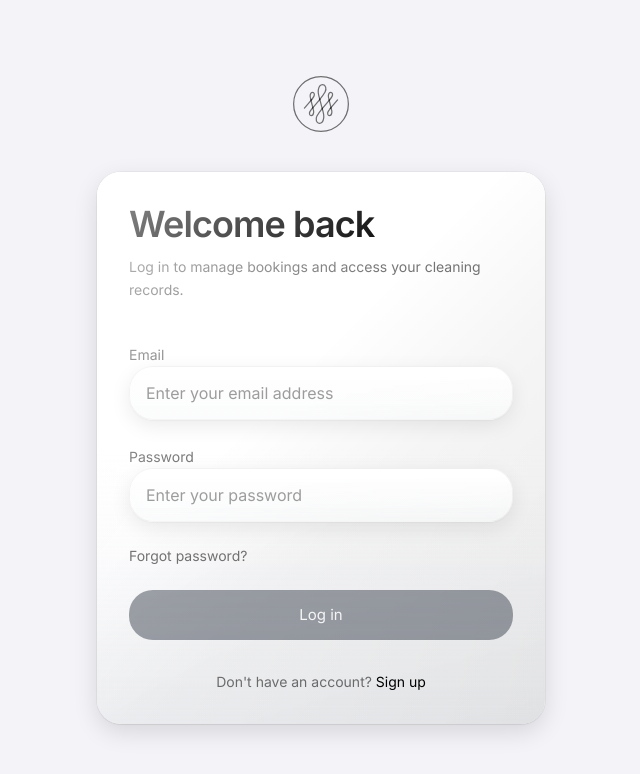
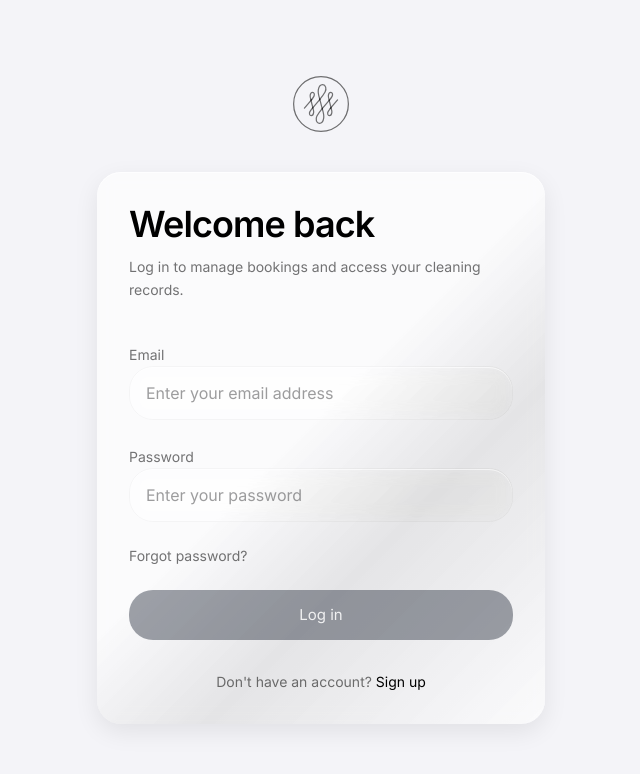
Before and after one commit to 3S-Clean/3s-clean-app, a Next.js app: page /en/login in a window 1280 px wide. Shown: the top 774 px of the page, without its empty margins (319-959 px from the left). Built offline with nearby package versions, Linux system fonts and the light colour scheme; no server answers.

Commit message:
feat: new de-en-auth

```diff
--- a/components/ui/card/CardFrame.ts
+++ b/components/ui/card/CardFrame.ts
@@ -1,22 +1,19 @@
 export const CARD_FRAME_BASE = [
     "relative overflow-hidden",
     "rounded-3xl",
-    "backdrop-blur-sm",
+    "bg-[var(--card)] backdrop-blur-sm",
     "text-gray-900",
 
-    // Light: gradient background mirroring dark approach
-    "bg-gradient-to-b from-white via-white to-gray-100/80",
-
-    // Light: diagonal sheen overlay
+    // Light: 50% pure, then gentle shade, then stronger same shade
     "before:pointer-events-none before:absolute before:inset-0 before:content-['']",
     "before:opacity-100",
-    "before:[background:linear-gradient(135deg,rgba(255,255,255,0.6)_0%,rgba(255,255,255,0)_40%,rgba(0,0,0,0.04)_60%,rgba(0,0,0,0.08)_100%)]",
+    "before:[background:linear-gradient(135deg,rgba(0,0,0,0)_0%,rgba(0,0,0,0)_46%,rgba(0,0,0,0.09)_66%,rgba(0,0,0,0)_100%)]",
     "dark:before:opacity-0",
 
-    // Light: layered shadow with hairline border
-    "[box-shadow:inset_0_1px_0_rgba(255,255,255,0.90),0_1px_2px_rgba(0,0,0,0.06),0_8px_24px_rgba(0,0,0,0.12),0_0_0_1px_rgba(0,0,0,0.04)]",
+    // Light: subtle inner highlight + outer depth
+    "[box-shadow:inset_0_1px_0_rgba(255,255,255,0.70),0_8px_24px_rgba(0,0,0,0.08)]",
 
-    // Dark (unchanged)
+    // Dark
     "dark:bg-gradient-to-br dark:from-[var(--card)]/85 dark:via-[var(--card)]/70 dark:to-black/30",
     "dark:backdrop-blur-sm dark:text-white",
     "dark:[box-shadow:inset_0_1px_0_rgba(255,255,255,0.10),0_12px_34px_rgba(0,0,0,0.48)]",
@@ -25,16 +22,10 @@
 export const AUTH_CARD_BASE = [
     "relative overflow-hidden",
     "rounded-3xl",
-    "backdrop-blur-sm",
+    "bg-[var(--card)] backdrop-blur-sm",
     "text-[color:var(--text)]",
-
-    // Light
-    "bg-gradient-to-b from-white to-gray-50/60",
-    "border border-black/[0.04] dark:border-white/8",
-    "[box-shadow:inset_0_1px_0_rgba(255,255,255,0.80),0_1px_2px_rgba(0,0,0,0.04),0_6px_20px_rgba(0,0,0,0.08)]",
-
-    // Dark
-    "dark:bg-[var(--card)]",
+    "border border-black/3 dark:border-white/8",
+    "[box-shadow:inset_0_1px_0_rgba(255,255,255,0.60)]",
     "dark:[box-shadow:inset_0_1px_0_rgba(255,255,255,0.08)]",
 ].join(" ");
 
@@ -45,7 +36,11 @@
     "motion-reduce:transition-none motion-reduce:hover:transform-none",
 ].join(" ");
 
-export const CARD_FRAME_HOVER_LIFT = ["hover:shadow-xl hover:-translate-y-1"].join(" ");
+// (фикс: hover только на hover-capable)
+export const CARD_FRAME_HOVER_LIFT = [
+    "[@media(hover:hover)]:hover:shadow-xl",
+    "[@media(hover:hover)]:hover:-translate-y-1",
+].join(" ");
 
 export const CARD_FRAME_GHOST_ACTION = [
     "relative overflow-hidden",
@@ -54,24 +49,22 @@
     "cursor-pointer select-none",
     "bg-transparent shadow-none",
 
-    // Light hover
-    "[@media(hover:hover)]:hover:bg-gradient-to-b [@media(hover:hover)]:hover:from-white [@media(hover:hover)]:hover:via-white [@media(hover:hover)]:hover:to-gray-100/80",
+    // Light hover (only on hover-capable devices)
+    "[@media(hover:hover)]:hover:bg-gradient-to-br [@media(hover:hover)]:hover:from-white [@media(hover:hover)]:hover:via-white [@media(hover:hover)]:hover:to-gray-50/50",
     "[@media(hover:hover)]:hover:text-gray-900",
-    "[@media(hover:hover)]:hover:shadow-[inset_0_1px_0_rgba(255,255,255,0.90),0_1px_2px_rgba(0,0,0,0.06),0_8px_24px_rgba(0,0,0,0.12),0_0_0_1px_rgba(0,0,0,0.04)]",
+    "[@media(hover:hover)]:hover:shadow-[0_8px_24px_rgba(0,0,0,0.08)]",
     "[@media(hover:hover)]:hover:-translate-y-1",
 
-    // Dark hover (unchanged)
+    // Dark hover (no white wash)
     "[@media(hover:hover)]:dark:hover:bg-gradient-to-br [@media(hover:hover)]:dark:hover:from-[var(--card)]/85 [@media(hover:hover)]:dark:hover:via-[var(--card)]/70 [@media(hover:hover)]:dark:hover:to-black/30",
     "[@media(hover:hover)]:dark:hover:backdrop-blur-sm [@media(hover:hover)]:dark:hover:text-white",
     "[@media(hover:hover)]:dark:hover:shadow-[0_12px_34px_rgba(0,0,0,0.48)]",
 
-    // Active light
-    "active:bg-gradient-to-b active:from-white active:via-white active:to-gray-100/80",
+    // Active (tap/click) feedback
+    "active:bg-gradient-to-br active:from-white active:via-white active:to-gray-50/50",
     "active:text-gray-900",
-    "active:shadow-[inset_0_1px_0_rgba(255,255,255,0.90),0_1px_2px_rgba(0,0,0,0.06),0_8px_24px_rgba(0,0,0,0.12)]",
+    "active:shadow-[0_8px_24px_rgba(0,0,0,0.08)]",
     "active:scale-[0.99]",
-
-    // Active dark (unchanged)
     "dark:active:bg-[var(--card)]/70 dark:active:backdrop-blur-sm dark:active:text-white",
     "dark:active:shadow-[0_12px_34px_rgba(0,0,0,0.48)]",
 
@@ -79,6 +72,8 @@
     "motion-reduce:transition-none motion-reduce:hover:transform-none",
 ].join(" ");
 
+// For non-clickable cards (Contact-style): base only, no cursor
 export const CARD_FRAME_STATIC = CARD_FRAME_BASE;
 
+// For clickable cards: base + interactive + hover lift
 export const CARD_FRAME_ACTION = [CARD_FRAME_BASE, CARD_FRAME_INTERACTIVE, CARD_FRAME_HOVER_LIFT].join(" ");
```
